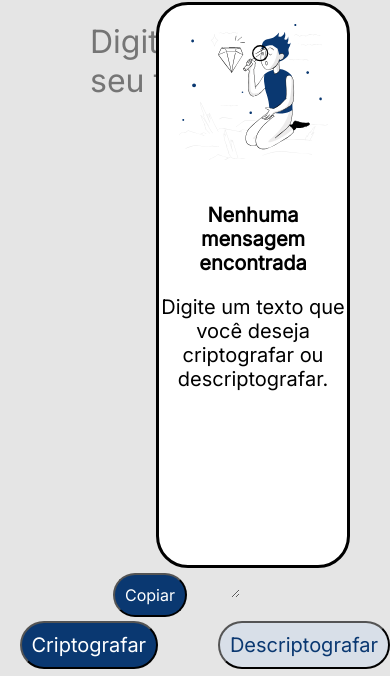
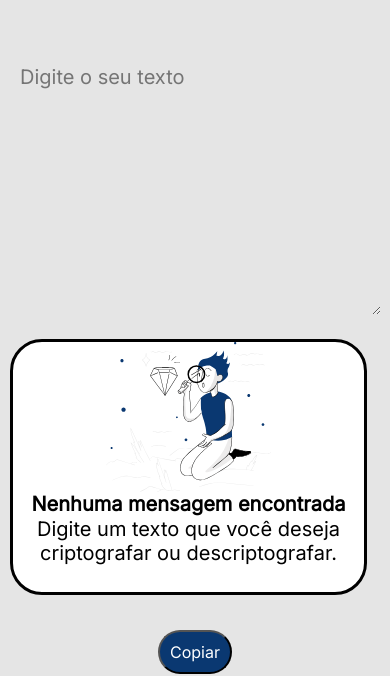
Before and after one commit to vanderpinheiro/Challenge-Criptografia, a plain HTML site: page index.html in a window 390 px wide. Shown: the part 216-892 px from the top of the page. Drawn offline with Linux system fonts and the light colour scheme.

Commit message:
Alteração no CSS para inclusão de telas mobile.
Foi adicionado a modificação do css, quando o usuário acessar o site pelo dispositivo móvel.

```diff
--- a/assets/css/style.css
+++ b/assets/css/style.css
@@ -181,3 +181,87 @@ h4 {
   width: 25px;
   vertical-align: bottom;
 }
+
+@media screen and (max-width: 480px) {
+  section {
+    margin: 0;
+  }
+  .caixa {
+    width: auto;
+  }
+
+  .caixa h1 {
+    text-align: center;
+    margin-top: 10%;
+  }
+
+  .textos {
+    margin: 20px;
+    display: inline;
+  }
+
+  .texto-entrada {
+    max-width: 100%;
+    max-height: 100%;
+  }
+
+  .texto-entrada textarea {
+    max-width: 90%;
+    max-height: 90%;
+    margin: 10px;
+    font-size: 20px;
+  }
+
+  .input-texto {
+    max-width: 100%;
+    max-height: 180px;
+    margin: 10px;
+  }
+
+  #texto-resultado {
+    max-width: 90%;
+    max-height: 250px;
+    margin: 10px;
+    display: flex;
+    flex-wrap: wrap;
+    align-content: flex-start;
+  }
+
+  #output-texto {
+    max-width: 100%;
+    max-height: 100%;
+    font-size: 20px;
+  }
+
+  .imagem-search {
+    height: 60%;
+    width: 50%;
+    margin: auto;
+  }
+
+  #texto-resultado p {
+    height: 10%;
+    width: 100%;
+    margin: 0;
+  }
+  #copiar {
+    width: 100%;
+    text-align: center;
+  }
+  .botoes {
+    justify-content: center;
+    text-align: center;
+    max-width: 100%;
+    width: 100%;
+    margin: 0;
+  }
+  .criptografia {
+    width: 50%;
+    scale: 0.8;
+  }
+  .descriptografia {
+    width: 50%;
+    scale: 0.8;
+    margin: 0;
+  }
+}
--- a/assets/css/style1.css
+++ /dev/null
@@ -1,97 +0,0 @@
-body {
-  background: #e5e5e5;
-}
-main {
-  max-width: max-content;
-  max-height: max-content;
-  display: flex;
-}
-section {
-  margin: auto;
-}
-.logo {
-  margin: 40px 84px 0px 84px;
-}
-.texto-entrada {
-  margin: 168px auto 500px 240px;
-}
-
-#caixa-texto {
-  width: 680px;
-  height: 48px;
-  font-size: 2em;
-  background: #e5e5e5;
-  border: none;
-  color: #0a3871;
-}
-
-.botoes {
-  width: 680px;
-  margin-left: 240px;
-}
-
-.criptografia {
-  font-family: 'Inter', sans-serif;
-
-  font-weight: 400;
-  font-size: 16px;
-  line-height: 0;
-  text-align: center;
-  color: #ffffff;
-  background: #0a3871;
-  border-radius: 24px;
-  padding: 24px;
-  width: 320px;
-  margin: 0 12px auto auto;
-  height: 67px;
-}
-
-.descriptografia {
-  box-sizing: border-box;
-  font-family: 'Inter', sans-serif;
-  font-weight: 700;
-  font-size: 16px;
-  line-height: 0;
-  text-align: center;
-  background: #d8dfe8;
-  color: #0a3871;
-  border: 1px solid #0a3871;
-  border-radius: 24px;
-  padding: 24px;
-  width: 320px;
-  margin: 0 auto auto 24px;
-  height: 67px;
-}
-
-.criptografia:hover {
-  background: #0d4992;
-  cursor: pointer;
-}
-.descriptografia:hover {
-  background: #e4ebf5;
-  cursor: pointer;
-}
-
-.texto-saida {
-  position: absolute;
-  margin-bottom: 30px;
-  width: 400px;
-  height: 845px;
-  left: 1000px;
-  top: 40px;
-  background: #ffffff;
-  border-radius: 24px;
-  box-shadow: 5px 5px 10px #7775755d;
-}
-.imagem-search {
-  margin: 100px 32px 20px 32px;
-}
-.texto-saida p {
-  margin: 40px 20px;
-  font-family: 'Inter', sans-serif;
-  font-weight: 700;
-  font-size: 24px;
-  line-height: 120%;
-  text-align: center;
-  color: #343a40;
-}
--- a/index.html
+++ b/index.html
@@ -15,8 +15,10 @@
   </head>
   <body>
     <header class="cabecalho">
-      <img src="assets/img/Vector.png" alt="" />
-      <h1>Codificador de Mensagens</h1>
+      <div class="caixa">
+        <img src="assets/img/Vector.png" alt="" />
+        <h1>Codificador de Mensagens</h1>
+      </div>
     </header>
     <main>
       <section class="textos">
```
